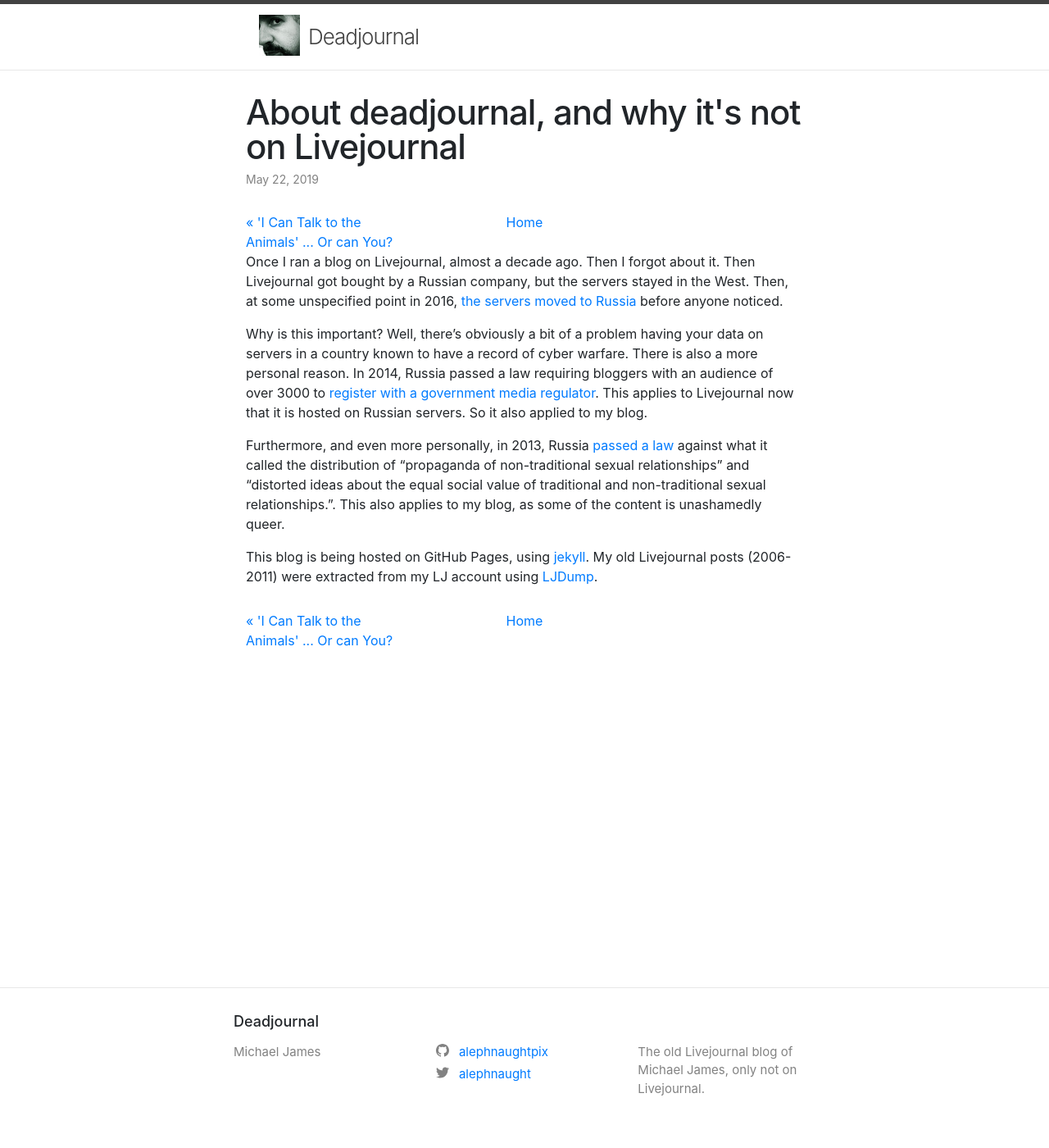
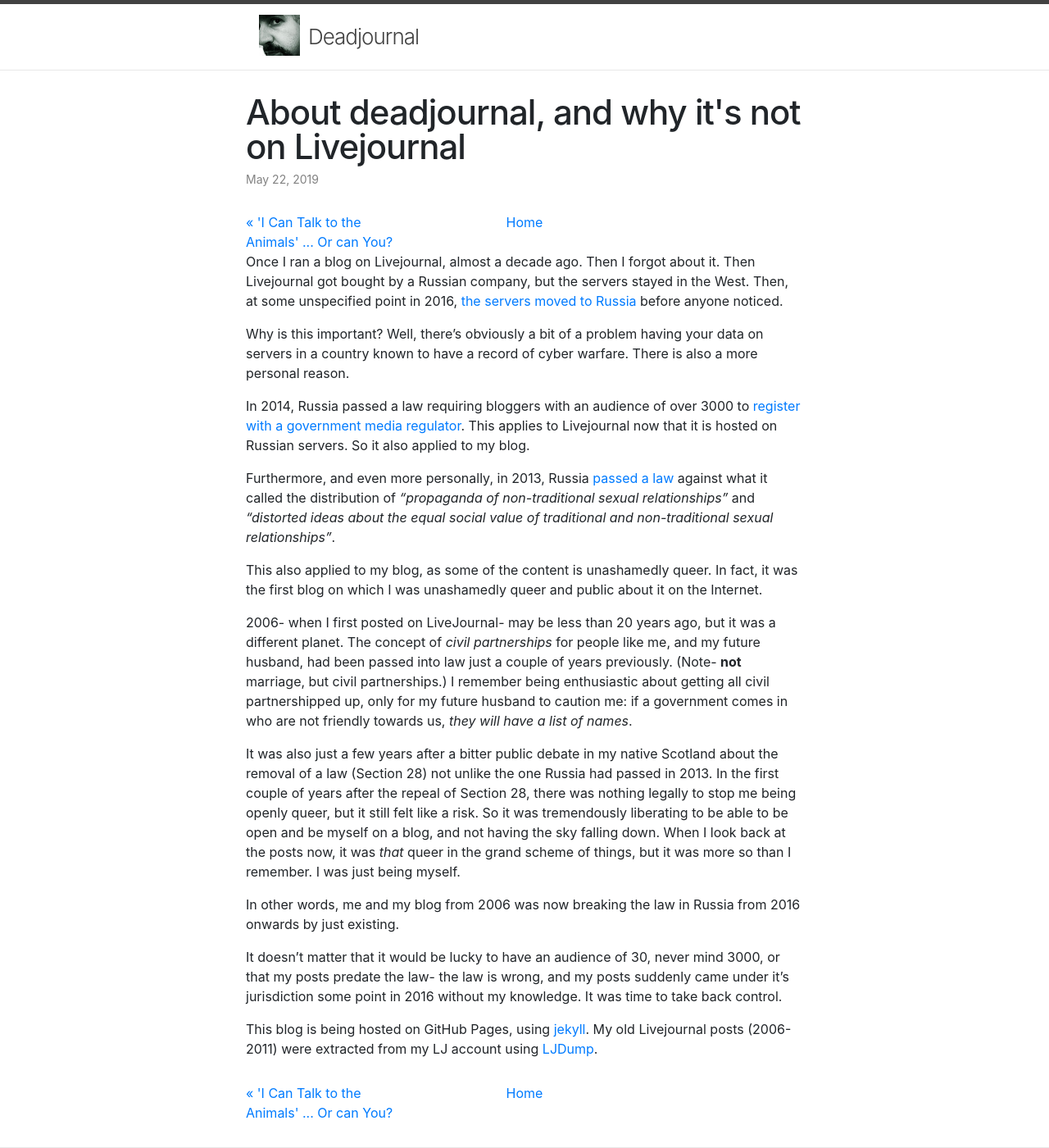
Before and after one commit to gfunkmonk/deadjournal, a Jekyll site: the page built from _posts/2019-05-22-About-Deadjournal.md, in a window 1280 px wide and 1400 px high. Shown: the whole window at 82% size. Built offline with Jekyll 4.4.1, drawn with Linux system fonts in a browser that asks for light colours.

Commit message:
New post

```diff
--- a/_posts/2019-05-22-About-Deadjournal.md
+++ b/_posts/2019-05-22-About-Deadjournal.md
@@ -1,16 +1,49 @@
 ---
 layout: post
 title: About deadjournal, and why it's not on Livejournal
-permalink: /about/
+current_mood: thinking
 ---
+Once I ran a blog on Livejournal, almost a decade ago. Then I forgot about it. Then
+Livejournal got bought by a Russian company, but the servers stayed in the West. Then,
+at some unspecified point in 2016,
+[the servers moved to Russia](https://puzzling.org/politics-and-society/2017/01/if-youre-still-maintaining-a-livejournal-your-journals-now-in-russia/) before anyone noticed.
 
-Once I ran a blog on Livejournal, almost a decade ago. Then I forgot about it. Then Livejournal got bought by a Russian company, but the servers stayed in the West. Then, at some unspecified point in 2016, [the servers moved to Russia](https://puzzling.org/politics-and-society/2017/01/if-youre-still-maintaining-a-livejournal-your-journals-now-in-russia/) before anyone noticed.
+Why is this important? Well, there's obviously a bit of a problem having your data on
+servers in a country known to have a record of cyber warfare. There is also a more
+personal reason.
 
-Why is this important? Well, there's obviously a bit of a problem having your data on servers in a country known to have a record of cyber warfare. There is also a more personal reason.
-In 2014, Russia passed a law requiring bloggers with an audience of over 3000 to [register with a government media regulator](https://www.bbc.co.uk/news/technology-28583669). This applies to Livejournal
+In 2014, Russia passed a law requiring bloggers with an audience of over 3000 to
+[register with a government media regulator](https://www.bbc.co.uk/news/technology-28583669). This applies to Livejournal
 now that it is hosted on Russian servers. So it also applied to my blog.
 
-Furthermore, and even more personally, in 2013, Russia [passed a law](https://en.wikipedia.org/wiki/Russian_gay_propaganda_law) against what it called the distribution of "propaganda of non-traditional sexual relationships" and "distorted ideas about the equal social value of traditional and non-traditional sexual relationships.". This also applies to my blog, as some of the content is unashamedly queer.
+Furthermore, and even more personally, in 2013, Russia
+[passed a law](https://en.wikipedia.org/wiki/Russian_gay_propaganda_law)
+ against what it called the distribution of *"propaganda of non-traditional sexual
+ relationships"* and *"distorted ideas about the equal social value of traditional
+ and non-traditional sexual relationships"*.
+
+This also applied to my blog, as some of the content is unashamedly queer. In fact, it was
+the first blog on which I was unashamedly queer and public about it on the Internet.
+
+2006- when I first posted on LiveJournal- may be less than 20 years ago, but it was a
+different planet. The concept of _civil partnerships_ for people like me, and my future
+husband, had been passed into law just a couple of years previously. (Note- **not** marriage,
+but civil partnerships.) I remember being enthusiastic about getting all civil
+partnershipped up, only for my future husband to caution me: if a government comes in who
+are not friendly towards us, *they will have a list of names*.
+
+It was also just a few years after a bitter public debate in my native Scotland about the
+removal of a law (Section 28) not unlike the one Russia had passed in 2013. In the first couple of years after
+the repeal of Section 28, there was nothing legally to stop me being openly queer, but it still felt like a
+risk. So it was tremendously liberating to be able to be open and be myself on a blog, and not having the sky
+falling down. When I look back at the posts now, it was *that* queer in the grand scheme of things, but it was more so
+than I remember. I was just being myself.
+
+In other words, me and my blog from 2006 was now breaking the law in Russia from 2016 onwards by just existing.
+
+It doesn't matter that it would be lucky to have an audience of 30, never mind 3000, or that my posts predate the law-
+the law is wrong, and my posts suddenly came under it's jurisdiction some point in 2016 without my knowledge. It was
+time to take back control.
 
 This blog is being hosted on GitHub Pages, using [jekyll](https://github.com/jekyll). My
 old Livejournal posts (2006-2011) were extracted from my LJ account using [LJDump](https://hewgill.com/ljdump/).
```
